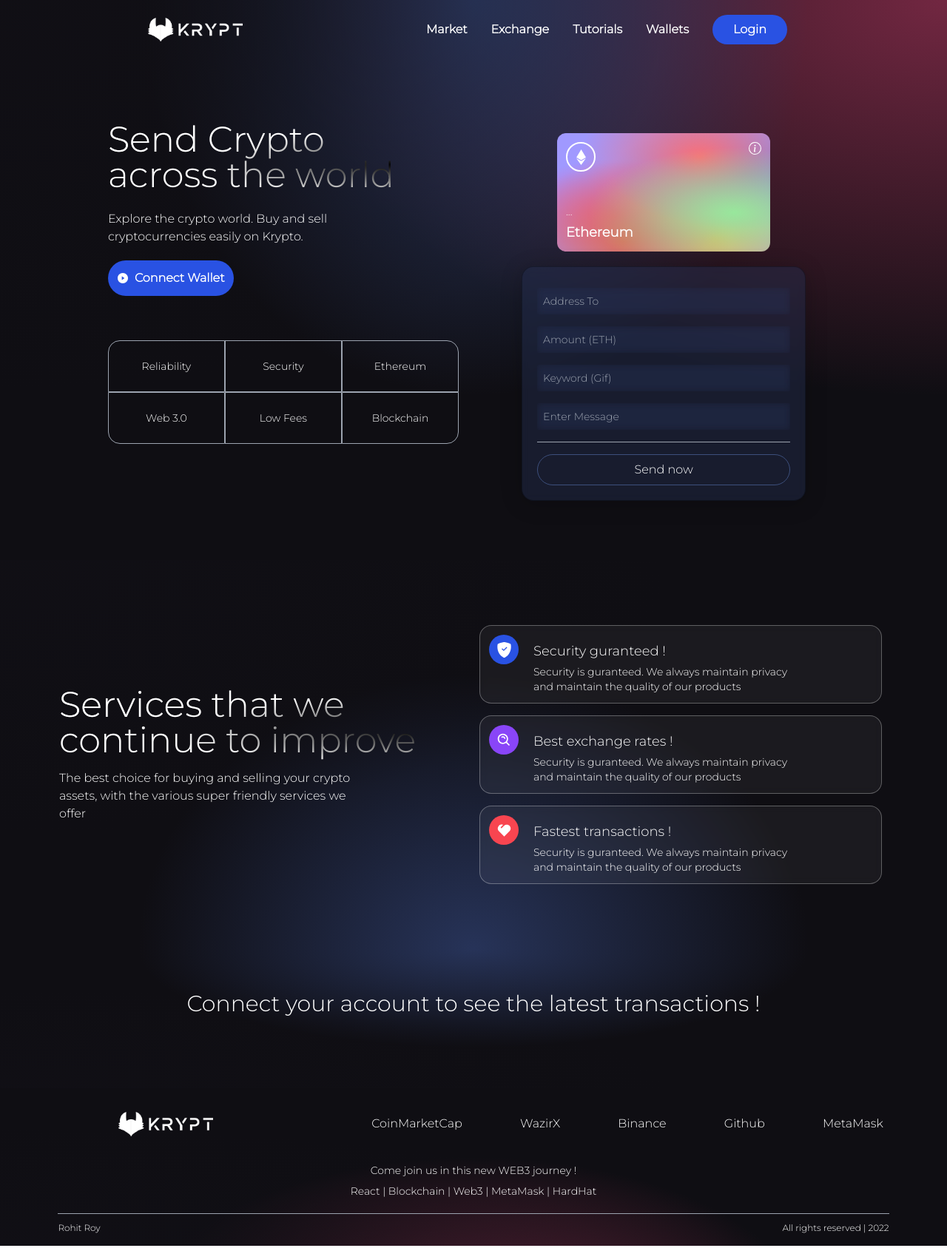
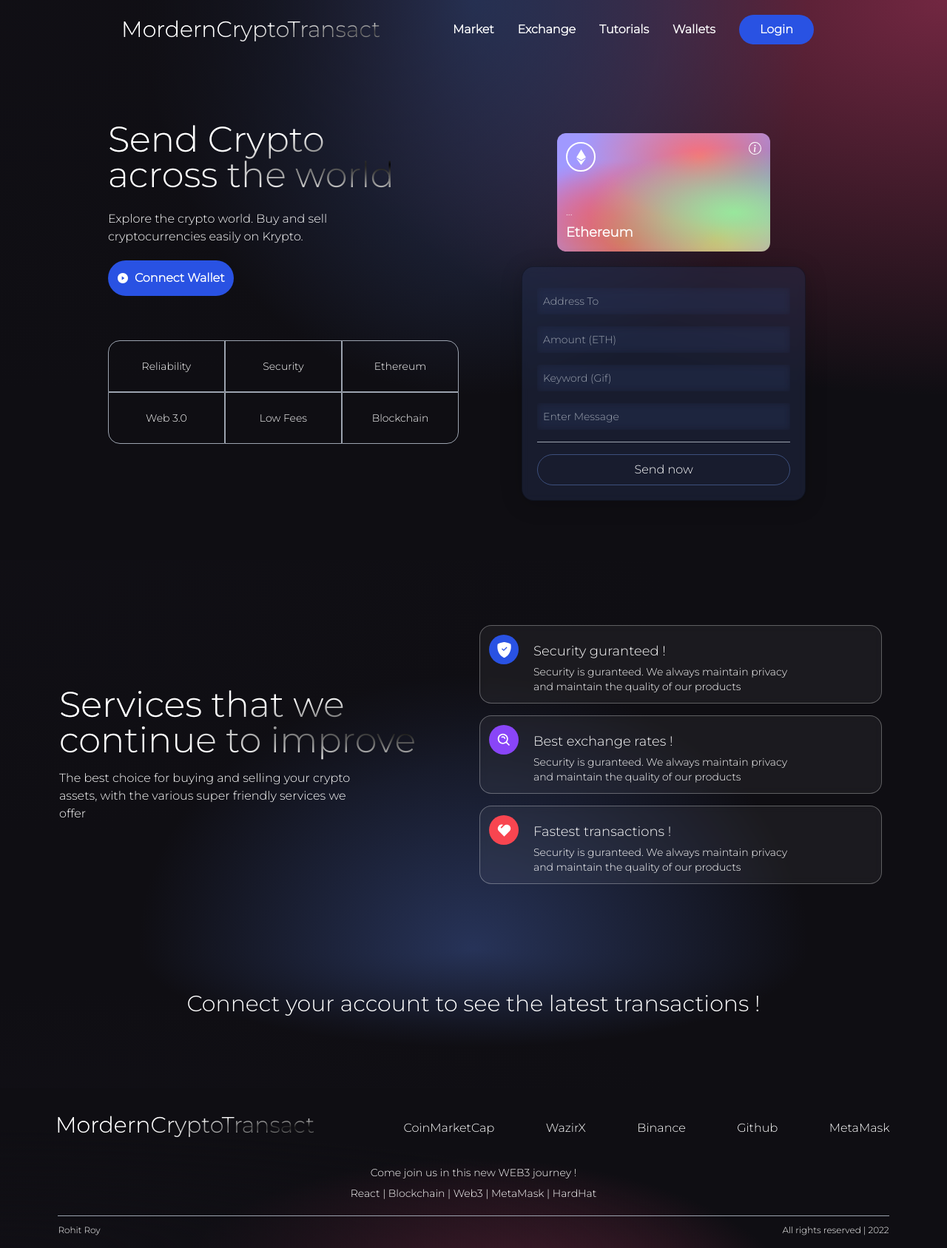
Before and after one commit to rohitroy-github/react-ModernCryptoTransact, a React (Vite) app in the folder client/: page / in a window 1280 px wide. Shown: the whole page at 74% size. Built offline with nearby package versions, Linux system fonts and the light colour scheme.

Commit message:
Changed logo !

```diff
--- a/client/src/Components/Footer.jsx
+++ b/client/src/Components/Footer.jsx
@@ -6,11 +6,14 @@ import logo from "../../images/logo.png";
 
 const Footer = () => (
   <div className="w-full flex md:justify-center justify-between items-center flex-col p-4 gradient-bg-footer">
-    <div className="w-full flex sm:flex-row flex-col justify-between items-center my-4">
-      <div className="flex flex-[0.5] justify-center items-center">
-        <img src={logo} alt="logo" className="w-32" />
+    <div className="w-full flex md:flex-row flex-col justify-evenly items-center my-4">
+      <div className="flex flex-[0.6] justify-center items-center">
+        {/* <img src={logo} alt="logo" className="w-32" /> */}
+        <h3 className="text-2xl sm:text-3xl text-white text-gradient">
+          MordernCryptoTransact
+        </h3>
       </div>
-      <div className="flex flex-1 justify-evenly items-center flex-wrap sm:mt-0 mt-5 w-full">
+      <div className="flex flex-1 justify-evenly items-center flex-wrap w-full mt-5 md:mt-2">
         <p className="text-white text-base text-center mx-2 cursor-pointer">
           <a href="https://coinmarketcap.com/">CoinMarketCap</a>
         </p>
--- a/client/src/Components/Navbar.jsx
+++ b/client/src/Components/Navbar.jsx
@@ -1,14 +1,14 @@
 import React from "react";
-import { useState } from "react";
+import {useState} from "react";
 
-import { HiMenuAlt4 } from "react-icons/hi";
-import { AiOutlineClose } from "react-icons/ai";
+import {HiMenuAlt4} from "react-icons/hi";
+import {AiOutlineClose} from "react-icons/ai";
 
 import logo from "../../images/logo.png";
 
 //functional component to render all the navbar items
 // code reusability
-const NavBarItem = ({ title, classprops }) => (
+const NavBarItem = ({title, classprops}) => (
   <li className={`mx-4 cursor-pointer ${classprops}`}>{title}</li>
 );
 
@@ -18,8 +18,11 @@ const Navbar = () => {
 
   return (
     <nav className="w-full flex md:justify-center justify-between items-center p-5">
-      <div className="md:flex-[0.5] flex-initial justify-center items-center">
-        <img src={logo} alt="logo" className="w-32 cursor-pointer" />
+      <div className="md:flex-[0.6] flex-initial justify-center items-center">
+        {/* <img src={logo} alt="logo" className="w-32 cursor-pointer" /> */}
+        <h3 className="text-2xl sm:text-3xl text-white text-gradient">
+          MordernCryptoTransact
+        </h3>
       </div>
       <ul className="text-white md:flex hidden list-none flex-row justify-between items-center flex-initial font-semibold	">
         {["Market", "Exchange", "Tutorials", "Wallets"].map((item, index) => (
```
